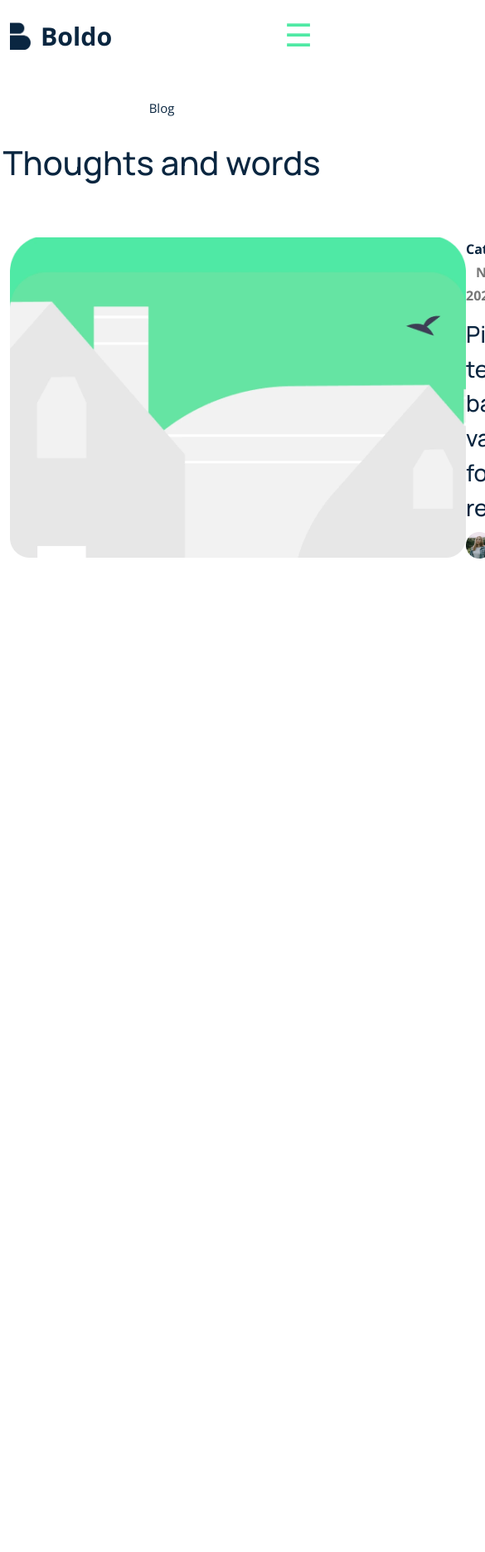
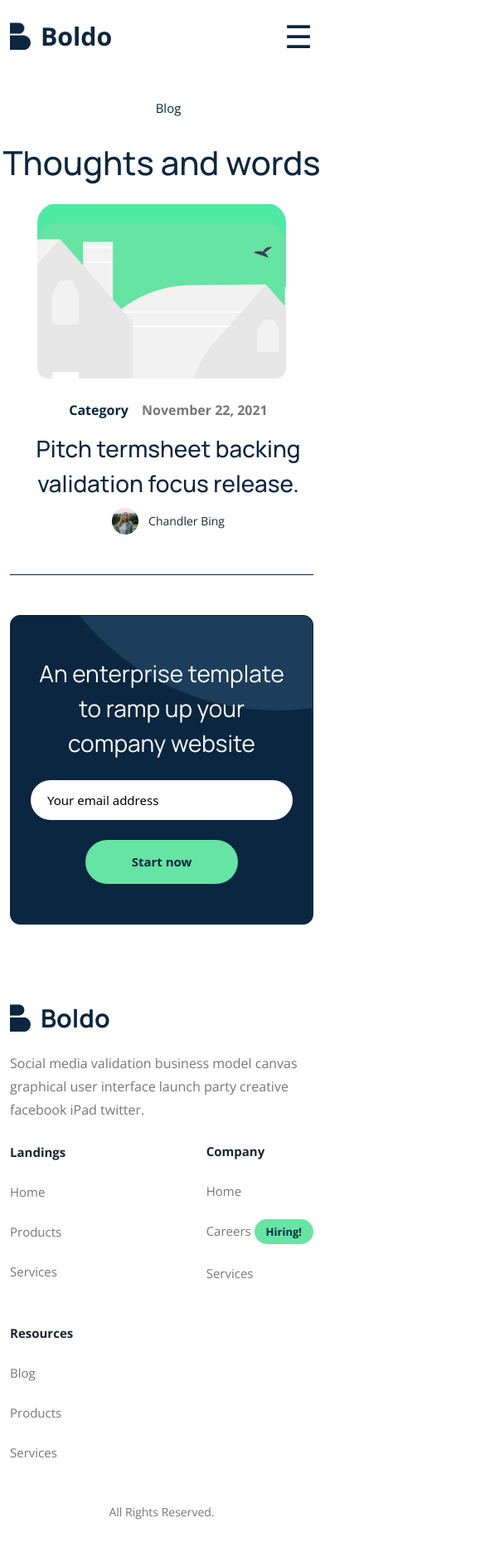
Before and after one commit to mayankpcp7/Boldo, a website: page Blogs.html in a window 390 px wide. Shown: the top 1870 px of the page at 83% size, 585 px wide, since content can reach past the window. Before the commit the page ends 844 px from the top, so only its background shows below. Drawn offline with nearby package versions, Linux system fonts and the light colour scheme.

Commit message:
merge code

```diff
--- a/Blogs.html
+++ b/Blogs.html
@@ -29,9 +29,9 @@
 
 
 
-                <button id="openNav" onclick="openNav()" class="menu d-lg-none" type="button">&#9776</button>
+                <button id="openNav" onclick="openNav()" class="blogmenu d-lg-none" type="button">&#9776</button>
                 <div id="Menu" class="d-lg-none navbar bg-white d-flex justify-content-center align-items-center text-center">
-                    <button class="menu position-absolute closbtn" onclick="closeNav()" type="button">&times;</button>
+                    <button class="blogmenu position-absolute closbtn" onclick="closeNav()" type="button">&times;</button>
                     <ul class="mb-0 ps-0 d-flex flex-column gap-4 text-white">
                    <li><a href="#Product" class="clr_darkblue blog_nav_hover ff_opensans fw-semibold fs_xs hover_line transition_200">Product</a></li>
                     <li><a href="#Services" class="clr_darkblue ff_opensans blog_nav_hover fw-semibold fs_xs hover_line transition_200">Services</a></li>
@@ -43,23 +43,106 @@
             </nav>
       <main class="d-flex flex-column flex-grow-1 align-items-center justify-content-center ">
 
-        <p class="ff_opensans fs_sm clr_darkblue mt-5 mt-xxl-0 pt-xxl-0 pt-2 fw-normal">Blog</p>
+        <p class="ff_opensans fs_sm clr_darkblue mt-5 mt-xxl-0 pt-xxl-0 pt-2 ps-3 ps-xl-0 fw-normal">Blog</p>
         <h1 class="clr_darkblue fs_3xl ff_manrope mw_842 text-center leading_131 pt-2 mt-1 mb-0 ">Thoughts and words</h1>
         <div class="my_container w-100">
-        <div class="d-flex align-items-center mt-5 pt-3 justify-content-between">
+        <div class="d-flex flex-lg-row flex-column pb-lg-4 gap-4 align-items-center mt-lg-5 mt-4 pt-xl-3 justify-content-between">
 <img class="mw_550" src="./assets/images/webp/blog header.webp" alt="blog">
-<div class="d-flex flex-column align-items-start">
+<div class="d-flex flex-column align-items-lg-start align-items-center ps-3 ps-xl-0">
 <p class="ff_opensans clr_darkblue fw-bold leading_175 mb-0 pb-2">Category <span class="clr_lightgrey ps-1 ms-2">November 22, 2021</span></p>
-<h1 class="clr_darkblue ff_manrope mw_543 leading_150 pt-1 ">Pitch termsheet backing validation focus release.</h1>
+<h1 class="clr_darkblue ff_manrope mw_543 leading_150 pt-1 text-lg-start text-center">Pitch termsheet backing validation focus release.</h1>
 <div class="d-flex align-items-center ">
 <img width="32" height="32" src="./assets/images/webp/chandler.webp" alt="chandler">
 <p class="leading_175 ff_opensans fs_xs text-black mb-0 ps-1 ms-2">Chandler Bing</p>
 </div>
 </div></div>
-<span class="w-100 bg_darkblue"></span>
+<span class="w-100 headerline mt-5"></span>
         </div>
 </main>
     </header>
+     <section>
+    <div class="my_container mt_124px mb_84px px-xl-0">
+      <div class="template_box px-4 py-5 position-relative overflow-hidden">
+        <img class="Ellipse_9_absolute" src="./assets/images/webp/Ellipse 9.webp" alt="Ellipse 9">
+        <div class="d-flex flex-column gap-4 gap-sm-5 py-sm-4 position-relative z-1">
+          <p class="ff_manrope fs_2xl fw-normal leading_150 max_w_716px mx-auto text-center text-white mb-0">An
+            enterprise template to ramp up your company website</p>
+
+          <div class="d-flex align-items-center justify-content-center gap-4 flex-wrap">
+            <div class="input_box overflow-hidden">
+              <input type="email" class="fs_sm input_border leading_160 w-100" placeholder="Your email address">
+            </div>
+            <button class="btn_1 fs_sm fw-bold leading_140">Start now</button>
+          </div>
+
+        </div>
+      </div>
+    </div>
+  </section>
+
+  <!-- footer -->
+  <footer class="py_100px mb-lg-3">
+    <div class="my_container">
+
+      <div class="max_w_1121px">
+        <div class="d-lg-flex justify-content-between gap-5">
+          <div class="max_w_300px">
+            <a href="#" class="d-flex align-items-center gap_12px"> <img class="w_25px"
+                src="./assets/images/webp/footerLogo.webp" alt="footerLogo">
+              <span class="clr_darkblue fs_xl ff_manrope fw-bold leading_77">Boldo</span></a>
+
+            <p class="mb-0 ff_opensans fw-normal clr_lightgrey mt_40px leading_175 fw-normal max_w_300px">Social media
+              validation business model canvas graphical user interface launch party creative facebook iPad twitter.</p>
+          </div>
+
+          <div class="max_w_642px w-100  mt-4 mt-sm-5 mt-lg-0">
+            <div class="d-flex align-items-center justify-content- justify-content-between flex-wrap gap-5">
+              <ul class="d-flex flex-column mb-0 ps-0">
+                <li class="ff_opensans fw-bold fs_sm leading_160">Landings</li>
+                <li class="ff_opensans fw-normal fs_sm leading_160 mt_32px"><a href="#" class="clr_lightgrey">Home</a>
+                </li>
+                <li class="ff_opensans fw-normal fs_sm leading_160 mt_32px"><a href="#"
+                    class="clr_lightgrey">Products</a>
+                </li>
+                <li class="ff_opensans fw-normal fs_sm leading_160 mt_32px"><a href="#"
+                    class="clr_lightgrey">Services</a>
+                </li>
+              </ul>
+
+              <ul class="d-flex flex-column mb-0 ps-0">
+                <li class="ff_opensans fw-bold fs_sm leading_160">Company</li>
+                <li class="ff_opensans fw-normal fs_sm leading_160 mt_32px"><a href="#" class="clr_lightgrey">Home</a>
+                </li>
+                <li class="ff_opensans fw-normal fs_sm leading_160 mt_32px"><a href="#" class="clr_lightgrey">Careers
+                    <span class="content_box ff_opensans clr_darkblue fw-bold fs_xxs leading_215">Hiring!</span></a>
+                </li>
+                <li class="ff_opensans fw-normal fs_sm leading_160 mt_32px"><a href="#"
+                    class="clr_lightgrey">Services</a>
+                </li>
+              </ul>
+
+              <ul class="d-flex flex-column mb-0 ps-0 me-xl-5">
+                <li class="ff_opensans fw-bold fs_sm leading_160">Resources</li>
+                <li class="ff_opensans fw-normal fs_sm leading_160 mt_32px"><a href="#" class="clr_lightgrey">Blog</a>
+                </li>
+                <li class="ff_opensans fw-normal fs_sm leading_160 mt_32px"><a href="#"
+                    class="clr_lightgrey">Products</a>
+                </li>
+                <li class="ff_opensans fw-normal fs_sm leading_160 mt_32px"><a href="#"
+                    class="clr_lightgrey">Services</a>
+                </li>
+              </ul>
+            </div>
+          </div>
+
+        </div>
+      </div>
+
+      <p class="mb-0 clr_lightgrey ff_opensans fs_xs fw-normal leading_175 mt-lg-0 mt-5 text-center text-lg-start">All
+        Rights Reserved.</p>
+    </div>
+
+  </footer>
     <script src="./assets/js/style.js"></script>
     <script
       src="https://cdn.jsdelivr.net/npm/bootstrap@5.0.2/dist/js/bootstrap.bundle.min.js"
--- a/assets/css/style.css
+++ b/assets/css/style.css
@@ -17,7 +17,7 @@
   font-family: sans-serif;
   width: 36px;
   height: 39px !important;
-  gap: 10px !important;
+  gap: 2px !important;
   padding-top: -30px;
   overflow: hidden;
   color: var(--clr-lightgreen);
@@ -309,8 +309,29 @@ div ul li a:hover {
   gap: 96px;
 }
 
-
 /* --------------------------------Blog page--------------------- */
+.blogmenu {
+  font-size: 38px;
+  width: 36px;
+  height: 39px !important;
+  gap: 10px !important;
+  padding-top: -30px;
+  overflow: hidden;
+  color: var(--clr-darkblue);
+  cursor: pointer;
+  border: none;
+  outline: none;
+  background-color: transparent;
+  display: flex;
+  justify-content: center;
+  align-items: center;
+}
+.headerline {
+  display: flex;
+  height: 1px;
+  background: var(--Dark-Blue, #0a2640);
+  width: 100%;
+}
 .blog_nav_hover::before {
   background-color: #0a2640;
 }
@@ -336,9 +357,10 @@ div ul li a:hover {
   }
 }
 @media (max-width: 1200px) {
-  .mw_543 {
-    max-width: 443px;
+  .mw_550 {
+    max-width: 400px;
   }
+
   .max_w_400 {
     width: 100% !important;
   }
@@ -411,6 +433,10 @@ div ul li a:hover {
   }
 }
 @media (max-width: 576px) {
+  .mw_550 {
+    max-width: 300px;
+  }
+
   .griditem4 {
     grid-row: 3/4;
     grid-column: 1/2;
```
Also changed, not shown: index.html (+4 -4 lines).
